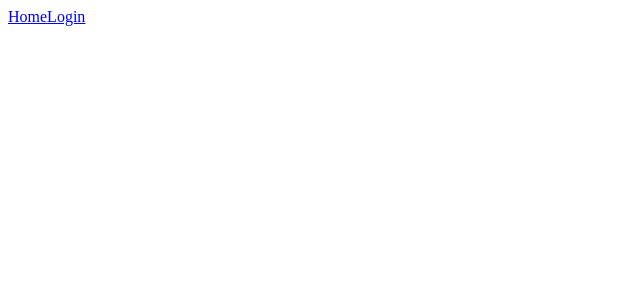
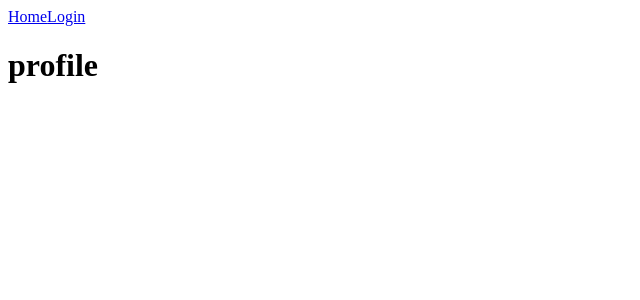
Before and after one commit to Shakil-a/auctionary-assignment-frontend, a Vue app in the folder vue-project/: page /profile in a window 1280 px wide. Before the commit this address had no page. Shown: the top 300 px of the page, without its empty margins (0-640 px from the left). Built offline with nearby package versions, Linux system fonts and the light colour scheme; sample sign-in values are in the browser's storage.

Commit message:
Added the is authenticated guard on pages that requires it

```diff
--- a/vue-project/src/router/index.js
+++ b/vue-project/src/router/index.js
@@ -4,6 +4,8 @@ import Home from "../views/pages/Home.vue"
 import Login from "../views/pages/Login.vue";
 import Register from "../views/pages/Register.vue"
 import SingleItem from "../views/pages/SingleItem.vue"
+import CreateItem from "../views/pages/CreateItem.vue";
+import Profile from "../views/pages/Profile.vue";
 
 const ifAuthenticated = (to, from, next) => {
     const loggedIn = localStorage.getItem('session_token');
@@ -18,7 +20,9 @@ const routes = [
     { path: "/", component: Home},
     { path: "/login", component: Login},
     { path: "/register", component: Register},
-    { path: "/item/:id", component: SingleItem, beforeEnter: ifAuthenticated}
+    { path: "/item/:id", component: SingleItem},
+    { path: "/create-item", component: CreateItem, beforeEnter: ifAuthenticated},
+    { path: "/profile", component: Profile, beforeEnter: ifAuthenticated}
 ]
 
 const router = createRouter({
--- /dev/null
+++ b/vue-project/src/views/pages/Profile.vue
@@ -0,0 +1,5 @@
+<template>
+    <div>
+        <h1>profile</h1>
+    </div>
+</template>
```
Also changed, not shown: vue-project/src/views/pages/CreateItem.vue (renamed from vue-project/src/views/components/CreateItemForm.vue).
